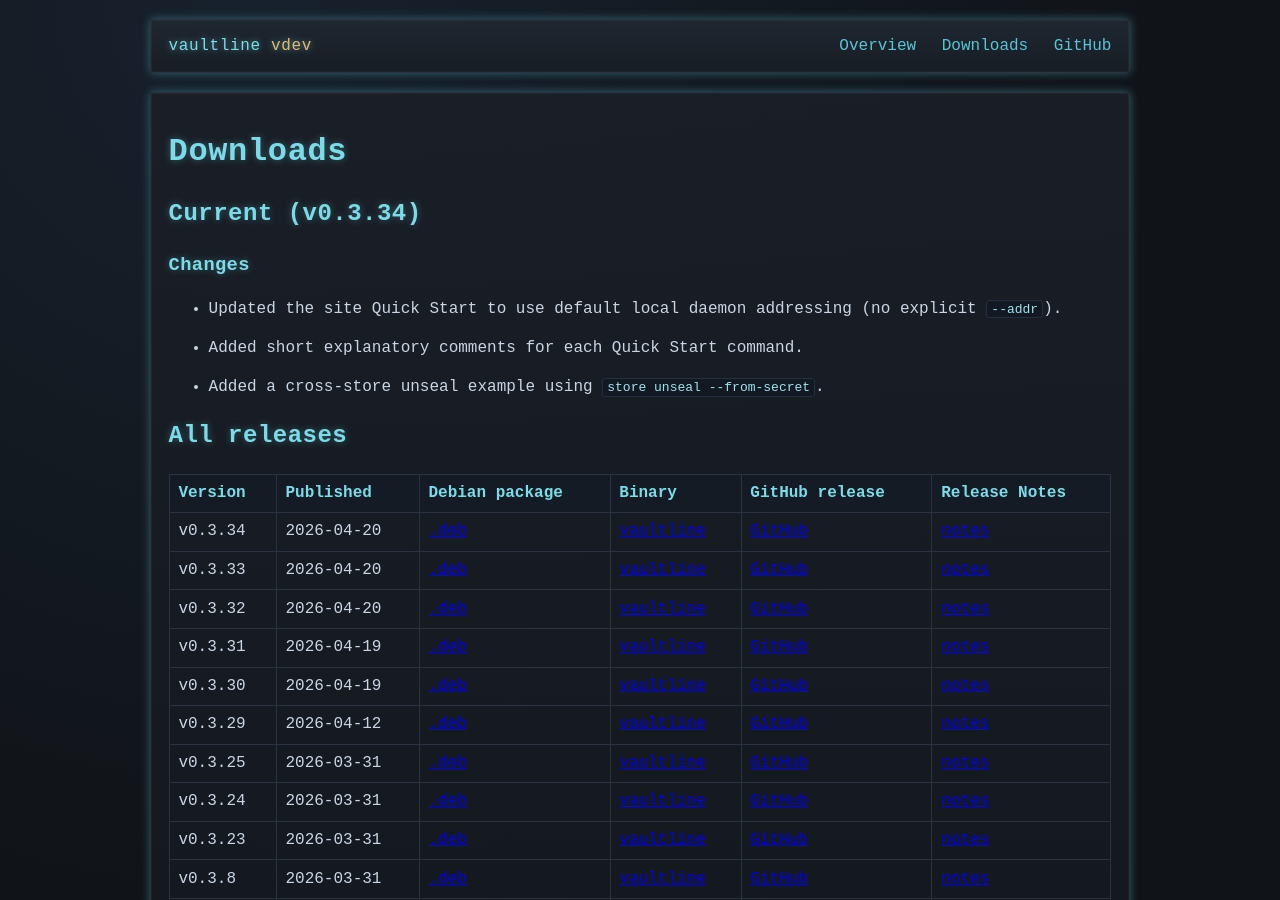
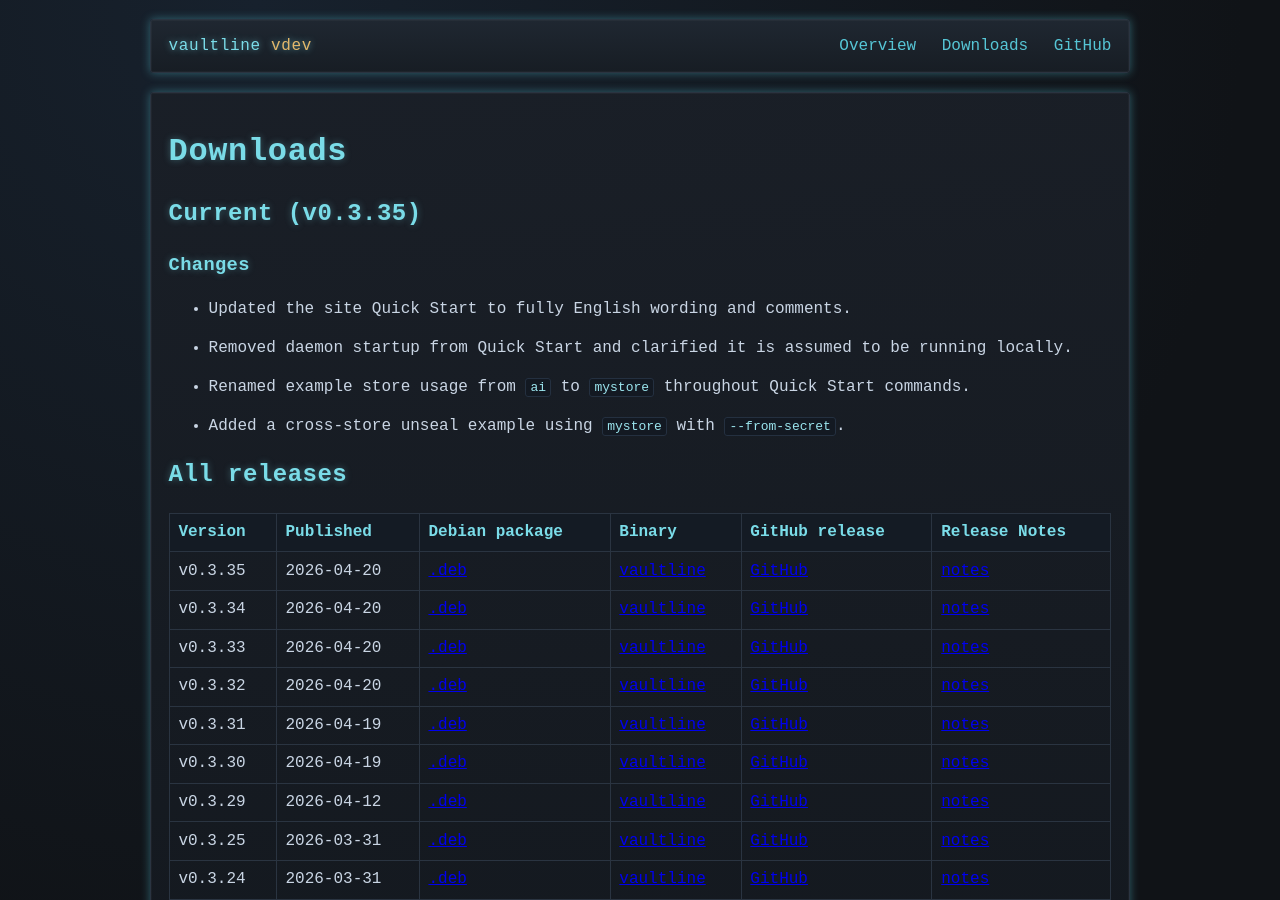
Before and after one commit to micwin/vaultline, a Jekyll site: the page built from site-src/downloads.md, in a window 1280 px wide and 900 px high. Built offline with Jekyll 4.4.1, drawn with Linux system fonts in a browser that asks for light colours.

Commit message:
chore(release): prepare v0.3.35

```diff
--- a/site-src/_data/current.json
+++ b/site-src/_data/current.json
@@ -1,8 +1,9 @@
 {
-  "version": "0.3.34",
+  "version": "0.3.35",
   "changes": [
-    "Updated the site Quick Start to use default local daemon addressing (no explicit `--addr`).",
-    "Added short explanatory comments for each Quick Start command.",
-    "Added a cross-store unseal example using `store unseal --from-secret`."
+    "Updated the site Quick Start to fully English wording and comments.",
+    "Removed daemon startup from Quick Start and clarified it is assumed to be running locally.",
+    "Renamed example store usage from `ai` to `mystore` throughout Quick Start commands.",
+    "Added a cross-store unseal example using `mystore` with `--from-secret`."
   ]
 }
--- a/site-src/_data/releases.json
+++ b/site-src/_data/releases.json
@@ -1,4 +1,12 @@
 [
+  {
+    "version": "v0.3.35",
+    "published": "2026-04-20",
+    "deb_url": "https://github.com/micwin/vaultline/releases/download/v0.3.35/vaultline_0.3.35_amd64.deb",
+    "binary_url": "https://github.com/micwin/vaultline/releases/download/v0.3.35/vaultline",
+    "release_url": "https://github.com/micwin/vaultline/releases/tag/v0.3.35",
+    "notes_url": "/release-notes/v0.3.35/"
+  },
   {
     "version": "v0.3.34",
     "published": "2026-04-20",
--- a/site-src/release-notes/unreleased/2026-04-20-quickstart-english-and-mystore.md
+++ b/site-src/release-notes/v0.3.35.md
@@ -1,3 +1,12 @@
+---
+layout: default
+title: Release Notes v0.3.35
+---
+
+# Release Notes v0.3.35
+
+## Changes
+
 - Updated the site Quick Start to fully English wording and comments.
 - Removed daemon startup from Quick Start and clarified it is assumed to be running locally.
 - Renamed example store usage from `ai` to `mystore` throughout Quick Start commands.
```
Also changed, not shown: 1 other file.
